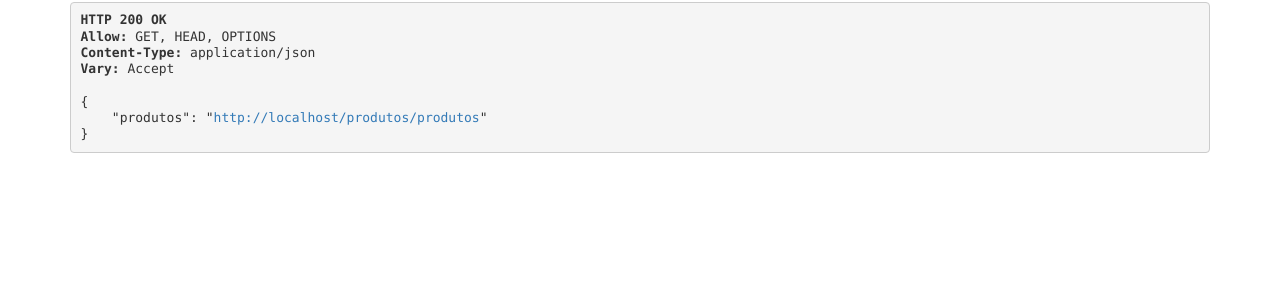
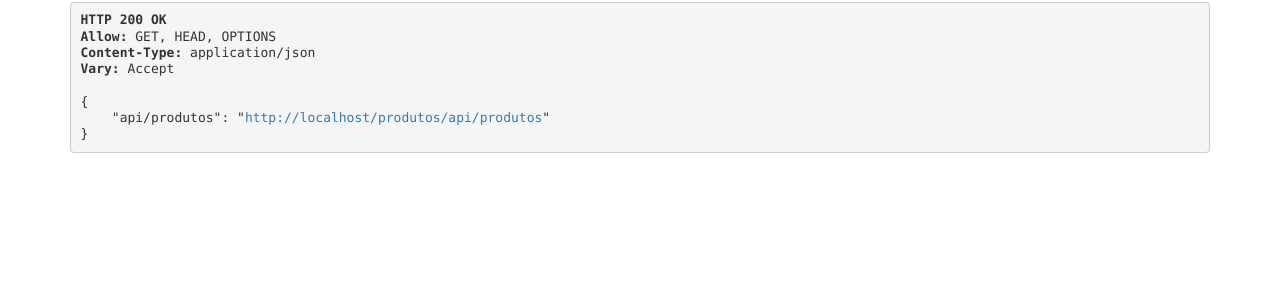
Before and after one commit to Rafael-Lopes332/Modulo-Produto, a Django app: page /produtos/ in a window 1280 px wide. Shown: the part 326-626 px from the top of the page. Run offline with Django 5.2, Linux system fonts and the light colour scheme; some libraries are stand-ins or nearby versions.

Commit message:
Atualização das rotas e inclusão de saída da sessão

```diff
--- a/produtos/templates/listarProdutos.html
+++ b/produtos/templates/listarProdutos.html
@@ -13,6 +13,9 @@
           <ul class="navbar-nav me-auto mb-2 mb-lg-0">
             <li class="nav-item">
               <a class="nav-link" href="/produtos/listarprodutos">Produtos</a>
+            </li>
+            <li class="nav-item">
+              <a class="nav-link" href="logout">Sair</a>
             </li>
           </ul>
           <form method="get" action="/produtos/listarprodutos" class="d-flex" role="search">
--- a/produtos/urls.py
+++ b/produtos/urls.py
@@ -1,14 +1,20 @@
 from django.urls import path
-from . import views
+from .import views
 
 from rest_framework.routers import DefaultRouter
 from .views import ProdutoViewSet
 
 router = DefaultRouter(trailing_slash=False)
-router.register(r'produtos', ProdutoViewSet, basename='produto')
+router.register(r'api/produtos', ProdutoViewSet, basename='produto')
 
 urlpatterns = [
-    path('produtos', ProdutoViewSet.as_view({'get': 'list'}), name='api-listar-produtos'),
+    path('api/produtos', ProdutoViewSet.as_view({'get': 'list'}), name='api-listar-produtos'),
+    path('api/produtos', ProdutoViewSet.as_view({'post': 'create'}), name='api-criar-produto'),
+    path('api/produtos/<int:pk>', ProdutoViewSet.as_view({'get': 'retrieve'}), name='api-detalhar-produto'),
+    path('api/produtos/<int:pk>', ProdutoViewSet.as_view({'put': 'update'}), name='api-editar-produto'),
+    path('api/produtos/<int:pk>', ProdutoViewSet.as_view({'patch': 'partial_update'}), name='api-atualizar-parcial-produto'),
+    path('api/produtos/<int:pk>', ProdutoViewSet.as_view({'delete': 'destroy'}), name='api-excluir-produto'),
+
     path('listarprodutos', views.listarProdutos),
     path('cadastroProduto', views.cadastroProduto),
     path('excluirProduto/<int:id>', views.excluirProduto),
```
Also changed, not shown: db.sqlite3.
